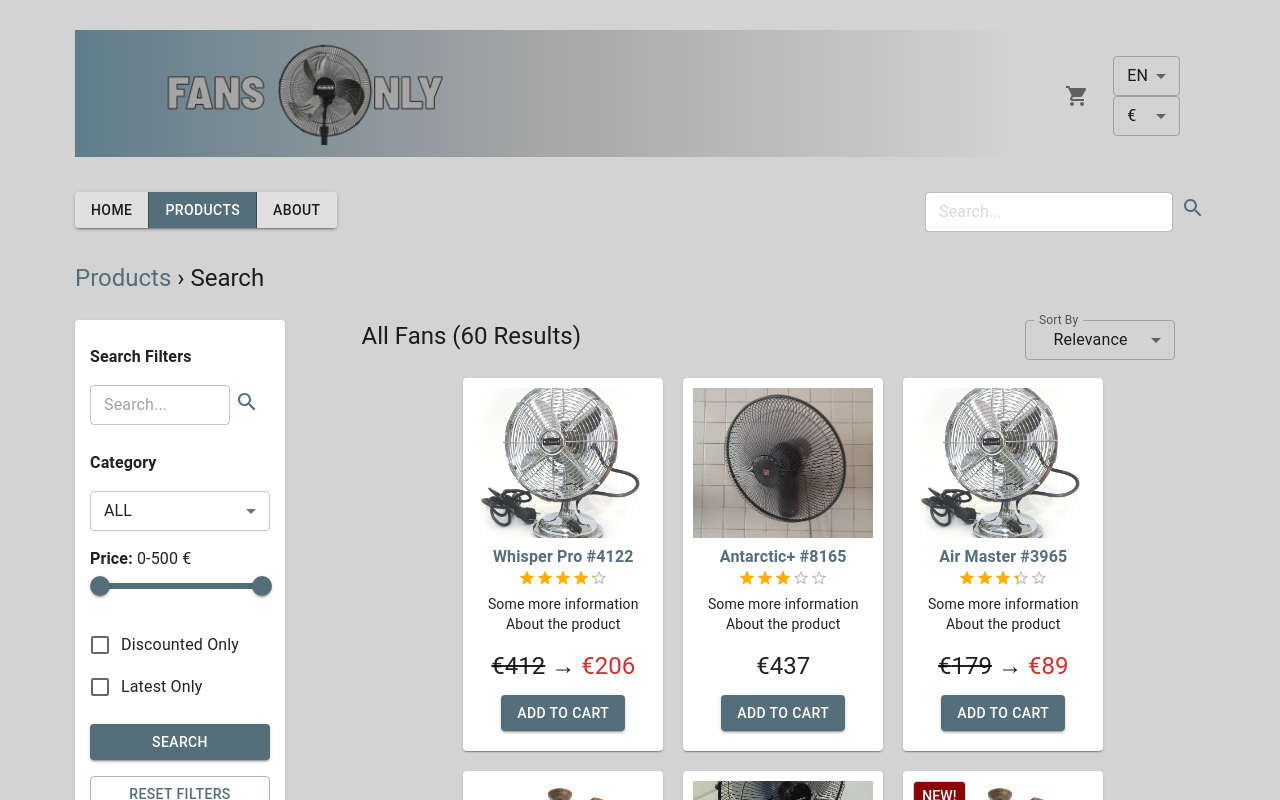
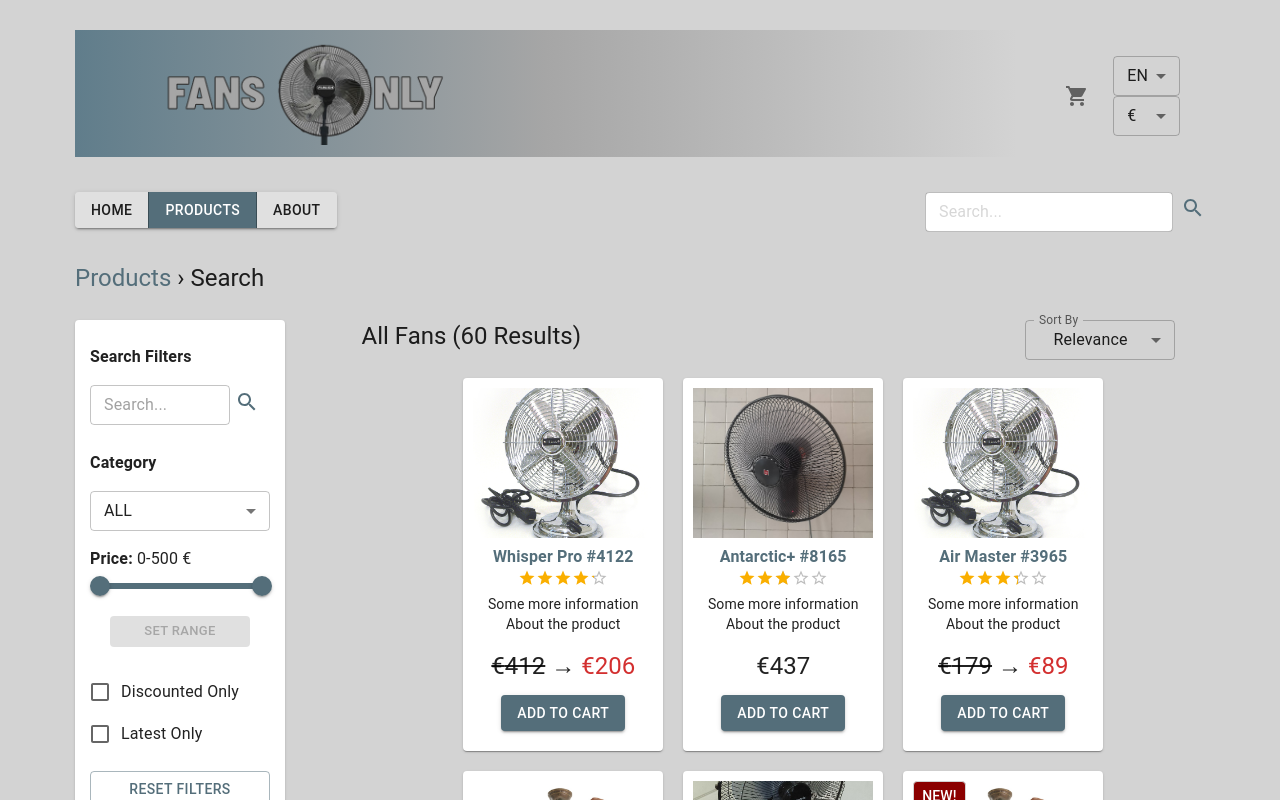
Before and after one commit to VeeHalonen/ux-prototype, a React (Create React App) app: page /search in a window 1280 px wide. Shown: the top 800 px of the page. Built offline with nearby package versions, Linux system fonts and the light colour scheme.

Commit message:
Make most search filters trigger immediately, increase price range slider step

```diff
--- a/src/components/SearchOptions.jsx
+++ b/src/components/SearchOptions.jsx
@@ -44,6 +44,9 @@ const SearchOptions = ({ applyFilter }) => {
 
   const [textSearch, setTextSearch] = useState(initialText);
   const [priceRange, setPriceRange] = useState(DEFAULT_FILTERS.priceRange);
+  const [acceptedPriceRange, setAcceptedPriceRange] = useState(
+    DEFAULT_FILTERS.priceRange
+  );
   const [category, setCategory] = useState(initialCategory);
   const [discountedOnly, setDiscountedOnly] = useState(
     DEFAULT_FILTERS.discountedOnly
@@ -55,6 +58,12 @@ const SearchOptions = ({ applyFilter }) => {
     triggerFilter();
     // eslint-disable-next-line react-hooks/exhaustive-deps
   }, []);
+
+  // Watch for state changes to trigger filter automatically
+  useEffect(() => {
+    triggerFilter();
+    // eslint-disable-next-line react-hooks/exhaustive-deps
+  }, [category, discountedOnly, latestOnly]);
 
   const handlePriceRangeChange = (event, newValue) => {
     setPriceRange(newValue);
@@ -110,12 +119,14 @@ const SearchOptions = ({ applyFilter }) => {
     };
   };
   const triggerFilter = () => {
+    setAcceptedPriceRange(priceRange);
     applyFilter(getFilters());
   };
   const resetFilters = () => {
     // Set values
     setTextSearch(DEFAULT_FILTERS.textSearch);
     setPriceRange(DEFAULT_FILTERS.priceRange);
+    setAcceptedPriceRange(DEFAULT_FILTERS.priceRange);
     setCategory(DEFAULT_FILTERS.category);
     setDiscountedOnly(DEFAULT_FILTERS.discountedOnly);
     setLatestOnly(DEFAULT_FILTERS.latestOnly);
@@ -153,10 +164,23 @@ const SearchOptions = ({ applyFilter }) => {
           <Typography>
             <b>Price: </b> {priceRange[0] + "-" + priceRange[1]} €
           </Typography>
-          {rangeSlider(priceRange, 0, MAX_PRICE, 5, handlePriceRangeChange)}
+          {rangeSlider(priceRange, 0, MAX_PRICE, 10, handlePriceRangeChange)}
           {/* TODO: */}
           {/* <Typography>Range 2</Typography>
           <Slider defaultValue={50} valueLabelDisplay="auto" /> */}
+          <div style={{ margin: 8, marginLeft: 20, marginRight: 20 }}>
+            <Button
+              variant="contained"
+              size="small"
+              onClick={() => {
+                triggerFilter();
+              }}
+              fullWidth
+              disabled={priceRange === acceptedPriceRange}
+            >
+              Set Range
+            </Button>
+          </div>
         </Grid>
         {/* Discounted Only */}
         <Grid item>
@@ -184,12 +208,7 @@ const SearchOptions = ({ applyFilter }) => {
             />
           </FormGroup>
         </Grid>
-        {/* Buttons */}
-        <Grid item>
-          <Button variant="contained" fullWidth onClick={triggerFilter}>
-            Search
-          </Button>
-        </Grid>
+        {/* Reset Button */}
         <Grid item>
           <Button variant="outlined" fullWidth onClick={resetFilters}>
             Reset Filters
```
